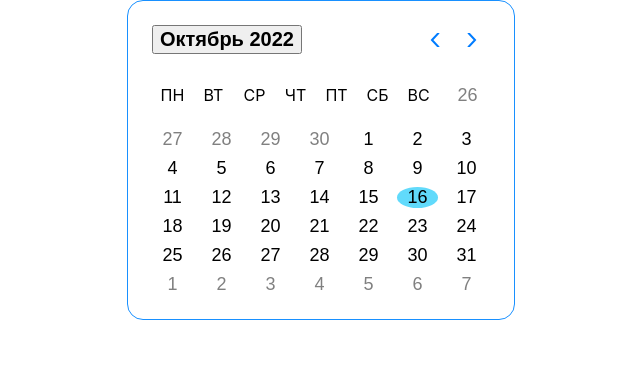
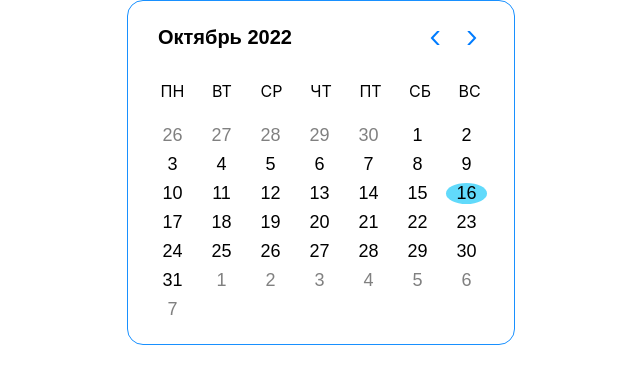
Before and after one commit to Cabagemage/datepicker, a React (Create React App) app: page / in a window 1280 px wide. Shown: the top 384 px of the page, without its empty margins (319-959 px from the left). Built offline with nearby package versions, Linux system fonts and the light colour scheme.

Commit message:
refactor: add new styles for datepicker

```diff
--- a/src/DatePicker/datePicker.css
+++ b/src/DatePicker/datePicker.css
@@ -1,5 +1,3 @@
-
-
 .datePicker-wrapper{
     display: flex;
     flex-wrap: wrap;
@@ -9,6 +7,7 @@
     border: 1px solid #1890FF;
     border-radius: 16px;
 }
+
  .datePicker-header{
      display: flex;
      justify-content: space-between;
@@ -46,6 +45,7 @@
      flex-direction: column;
  }
  .datePicker-weekdays{
+     width: 100%;
      display: flex;
      list-style: none;
      justify-content: space-between;
@@ -83,6 +83,21 @@
      background-image: url("../../public/defaultIcons/prev.svg");
 }
 
+.datePicker-header__togler{
+    background: none;
+    border: none;
+    cursor: pointer;
+}
+
 .greyText{
     color: #808080;
 }
+
+.datePicker-body__month-cell{
+    all: unset;
+    width: 106px;
+    text-align: center;
+    cursor: pointer;
+    height: 50px;
+    border: none;
+}
```
